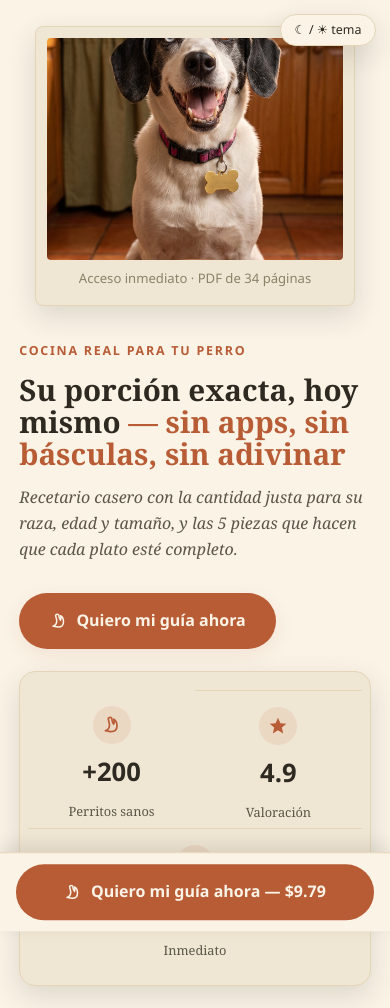
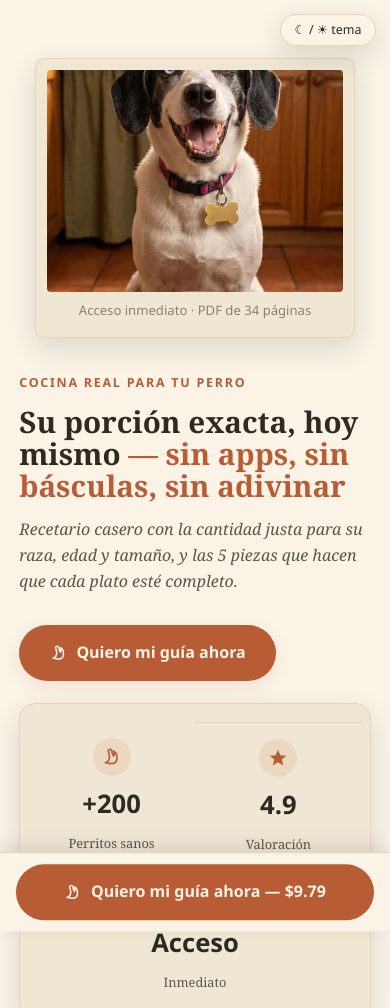
Before and after one commit to fabian179rc/recetarioreal, a website built with Vite: page index.html in a window 390 px wide. Shown: the top 1008 px of the page. Built offline with nearby package versions, Linux system fonts and the light colour scheme.

Commit message:
Convertir imagen a WebP y arreglar overlap del toggle en mobile
- <picture> con cover.webp + fallback a cover.jpg, con width/height
  para evitar salto de layout mientras carga.
- Más padding-top en .hero en mobile: el botón de tema pisaba la
  esquina de la foto en el primer pantallazo.

```diff
--- a/index.html
+++ b/index.html
@@ -24,7 +24,10 @@
       </div>
     </div>
     <figure class="polaroid">
-      <img src="/assets/cover.jpg" alt="Portada de Cocina Real Para Tu Perro" />
+      <picture>
+        <source srcset="/assets/cover.webp" type="image/webp" />
+        <img src="/assets/cover.jpg" alt="Portada de Cocina Real Para Tu Perro" width="1073" height="1600" />
+      </picture>
       <figcaption>Acceso inmediato · PDF de 34 páginas</figcaption>
     </figure>
   </div>
@@ -69,7 +72,10 @@
 <!-- 4. OFERTA -->
 <section class="section-alt">
   <div class="offer-card">
-    <img src="/assets/cover.jpg" alt="Cocina Real Para Tu Perro — portada" />
+    <picture>
+      <source srcset="/assets/cover.webp" type="image/webp" />
+      <img src="/assets/cover.jpg" alt="Cocina Real Para Tu Perro — portada" width="1073" height="1600" loading="lazy" />
+    </picture>
     <div>
       <h2>Cocina Real Para Tu Perro</h2>
       <p>La guía casera con la porción exacta según peso y etapa de vida, las 5 piezas de un plato balanceado, 10 recetas listas para cocinar en tandas, y el plan de transición de 7 días para pasar del pienso a la comida real sin sustos. Vas a recibir un PDF de 34 páginas, de acceso inmediato apenas compres.</p>
--- a/src/style.css
+++ b/src/style.css
@@ -107,7 +107,7 @@ h1, h2, h3 { text-wrap: balance; margin: 0; font-weight: 700; }
 
 /* HERO */
 .hero { padding-top: 3.2rem; padding-bottom: 4.5rem; }
-@media (max-width: 720px) { .hero { padding-top: 1.6rem; padding-bottom: 2.2rem; } }
+@media (max-width: 720px) { .hero { padding-top: 3.6rem; padding-bottom: 2.2rem; } }
 .hero-grid {
   display: grid; grid-template-columns: 1.05fr 0.95fr; gap: 3rem; align-items: center;
   max-width: 1080px; margin: 0 auto;
```
Also changed, not shown: public/assets/cover.webp (added).
